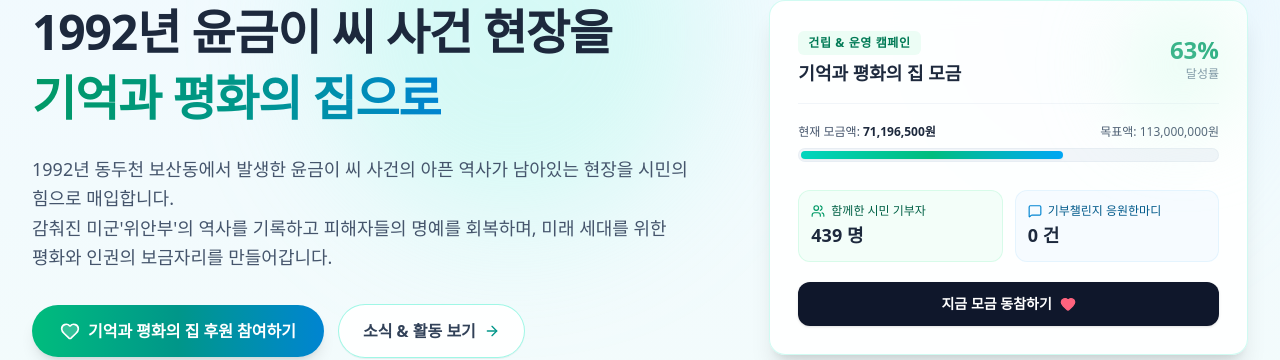
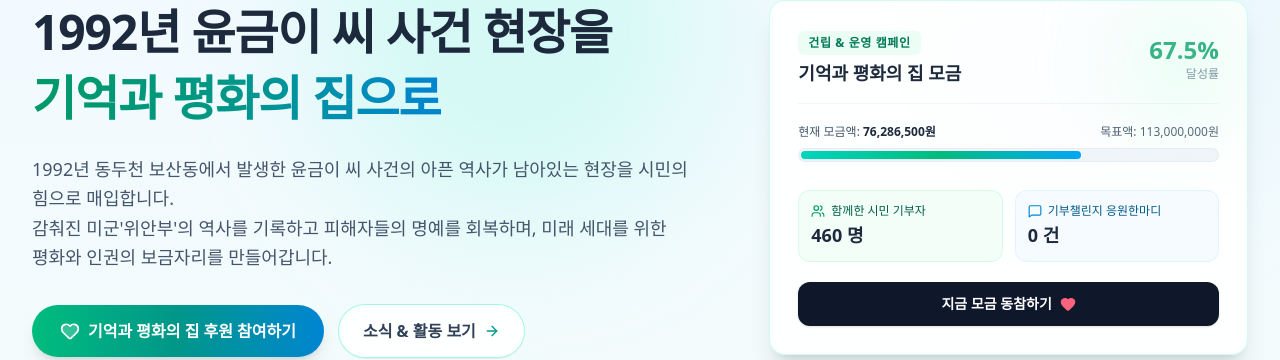
Before and after one commit to turrynoh1978-hub/peaceaction-kr, a React (Vite) app: page / in a window 1280 px wide. Shown: the part 199-559 px from the top of the page. Built offline with nearby package versions, Linux system fonts and the light colour scheme; no server answers; the database is empty.

Commit message:
chore: update campaign statistics
Reflect the latest donation progress (76,286,500 KRW) and donor count (460 people).

```diff
--- a/src/data/initialData.ts
+++ b/src/data/initialData.ts
@@ -2,8 +2,8 @@ import { CardNews, ArchiveItem, DonorRecord } from '../types';
 
 export const CAMPAIGN_STATS = {
   targetAmount: 113000000, // 1억 1,300만원
-  currentAmount: 71196500, // 7,119만 6,500원 (71,196,500원)
-  donorCount: 439, // 439명
+  currentAmount: 76286500, // 7,628만 6,500원 (76,286,500원)
+  donorCount: 460, // 460명 (기존 439명 + 21명 추가)
   daysLeft: 142,
   startDate: '2026-04-27',
   endDate: '2026-12-31'
```
